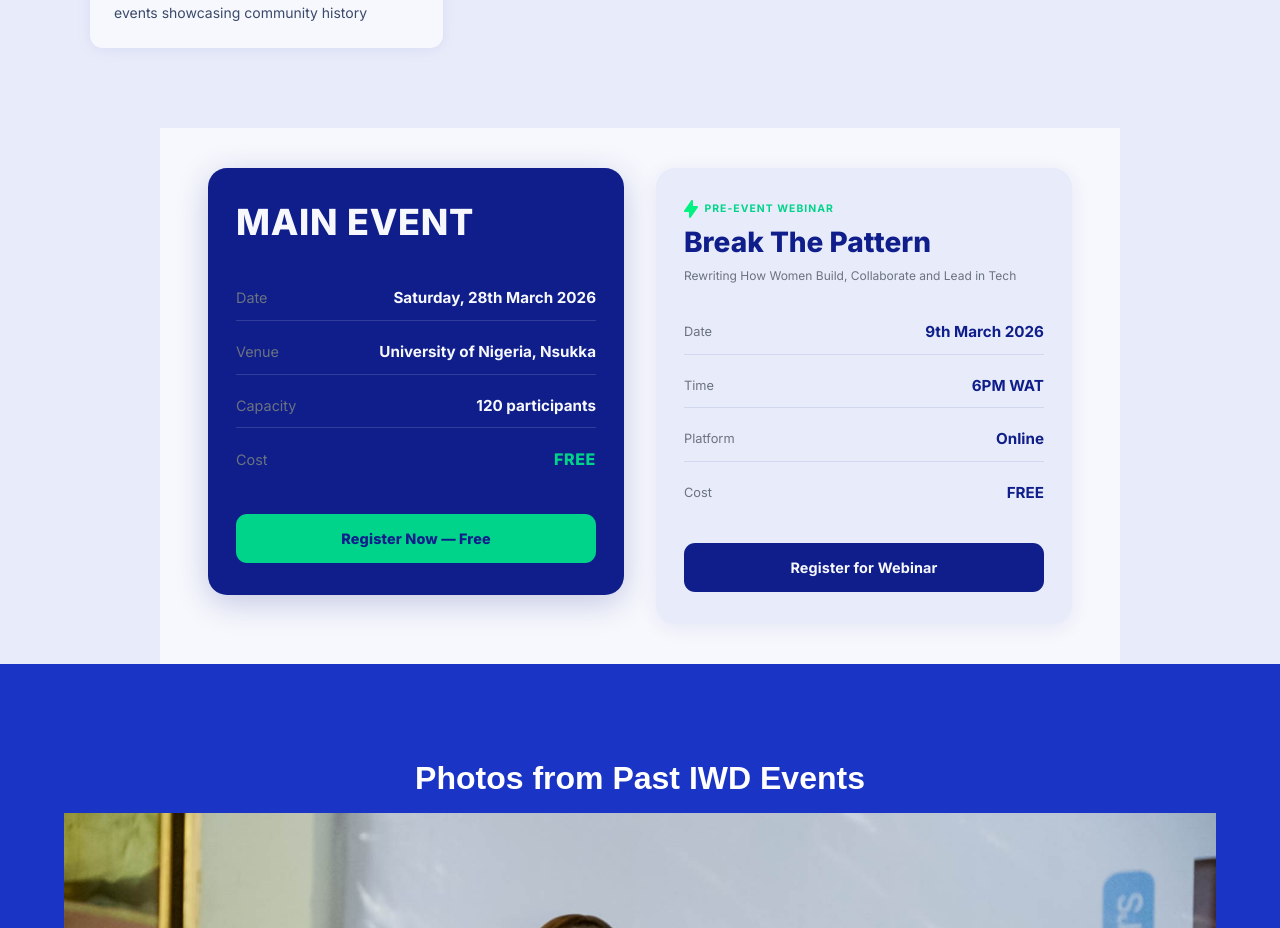
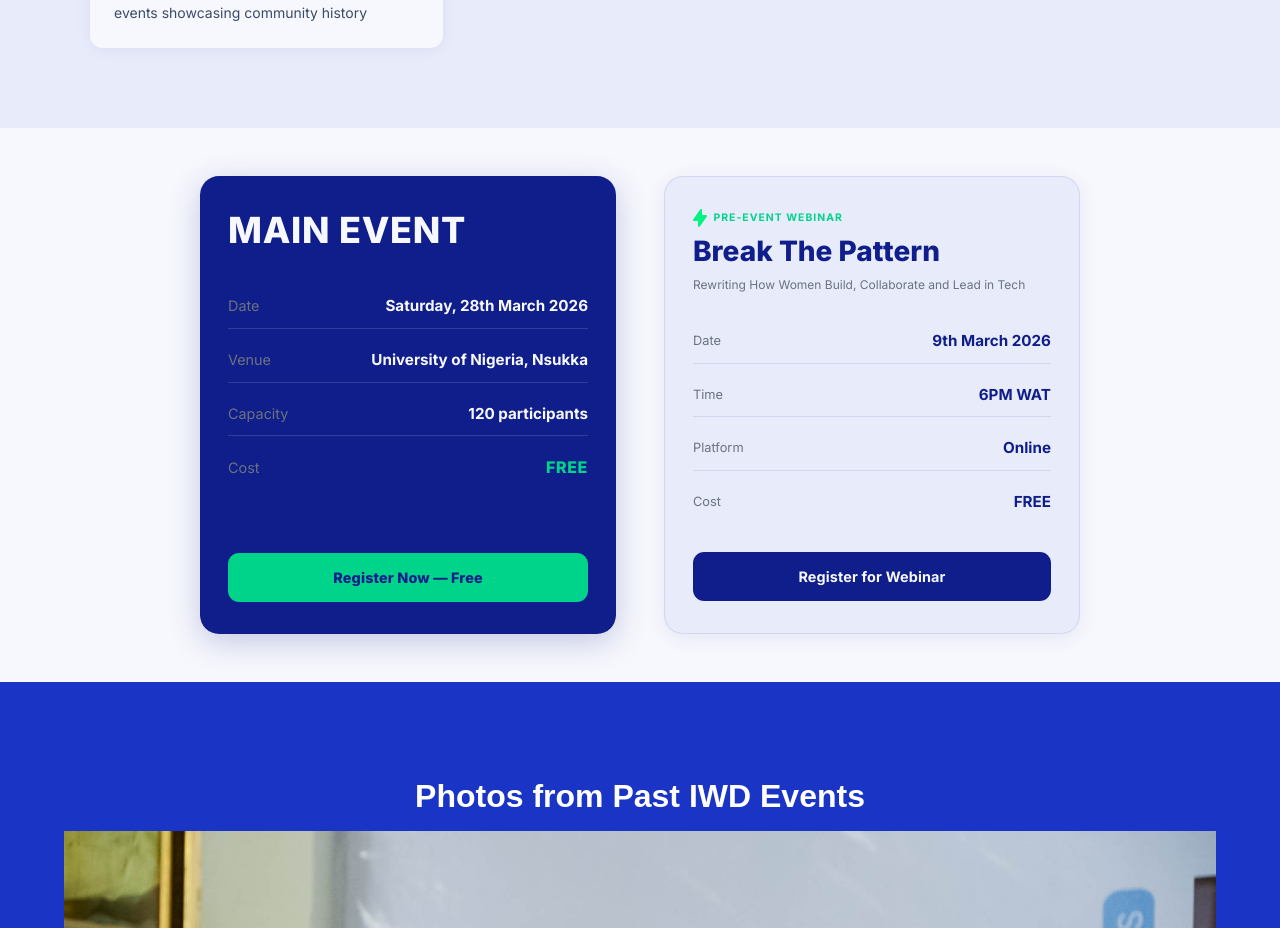
Before and after one commit to SamIfesi/Women-Techmakers, a React (Vite) app: page /Iwd2026 in a window 1280 px wide. Shown: the part 2100-3028 px from the top of the page. Built offline with nearby package versions, Linux system fonts and the light colour scheme; a web font is replaced by a local one.

Commit message:
Refactors EventDetailCards styles for improved responsiveness and layout consistency

```diff
--- a/src/components/Events/EventDetailCards.css
+++ b/src/components/Events/EventDetailCards.css
@@ -9,7 +9,6 @@
   flex-direction: column;
   gap: 1.5rem;
   width: 100%;
-  max-width: 480px;
   margin: 0 auto;
   padding: 3rem 1.25rem;
   font-family: var(--font-inter);
@@ -39,6 +38,7 @@
   display: flex;
   flex-direction: column;
   gap: 0.5rem;
+  flex: 1;
 }
 
 .edc-main__row {
@@ -86,10 +86,10 @@
   background-color: var(--brand-green);
   color: var(--dark-navy);
   text-align: center;
-  font-size: .9rem;
+  font-size: 0.9rem;
   font-weight: 800;
   padding: 1rem 1.5rem;
-  border-radius: .7rem;
+  border-radius: 0.7rem;
   text-decoration: none;
   letter-spacing: 0.01em;
   transition: opacity 0.3s ease;
@@ -104,6 +104,7 @@
 .edc-webinar {
   background-color: var(--light-blue);
   border-radius: 1.2rem;
+  border: 1px solid rgba(15, 30, 138, 0.1);
   padding: 2rem 1.75rem;
   display: flex;
   flex-direction: column;
@@ -132,7 +133,7 @@
   font-weight: 800;
   color: var(--dark-navy);
   line-height: 1.2;
-  margin:.5rem 0;
+  margin: 0.5rem 0;
 }
 
 .edc-webinar__subtitle {
@@ -147,6 +148,7 @@
   display: flex;
   flex-direction: column;
   gap: 0.5rem;
+  flex: 1;
 }
 
 .edc-webinar__row {
@@ -187,10 +189,10 @@
   background-color: var(--dark-navy);
   color: var(--off-white);
   text-align: center;
-  font-size: .9rem;
+  font-size: 0.9rem;
   font-weight: 700;
   padding: 1rem 1.5rem;
-  border-radius: .7rem;
+  border-radius: 0.7rem;
   text-decoration: none;
   letter-spacing: 0.01em;
   transition:
@@ -208,21 +210,22 @@
 
 @media screen and (min-width: 768px) {
   .edc {
-    max-width: 960px;
     flex-direction: row;
-    align-items: flex-start;
-    padding: 2rem;
+    align-items: stretch;
+    justify-content: center;
+    padding: 3rem;
+    gap: 2rem;
   }
 
   .edc-main,
   .edc-webinar {
-    flex: 1;
+    min-width: 26rem;
   }
 }
 
 @media screen and (min-width: 1024px) {
   .edc {
-    gap: 2rem;
-    padding: 2.5rem 3rem;
+    gap: 3rem;
+    padding: 3rem 5rem;
   }
 }
```
